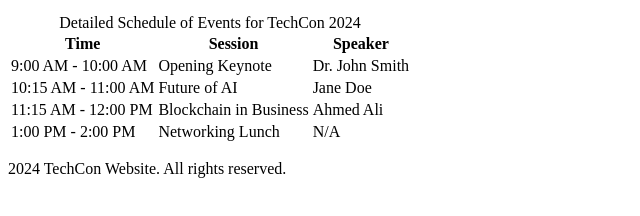
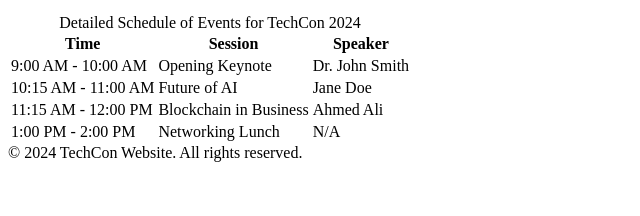
Before and after one commit to khoulidranya/TechCon_HTML, a plain HTML site: page techcon_website/schedule.html in a window 1280 px wide. Shown: the part 212-428 px from the top of the page, without its empty margins (0-640 px from the left). Drawn offline with Linux system fonts and the light colour scheme.

Commit message:
Update schedule.html

```diff
--- a/techcon_website/schedule.html
+++ b/techcon_website/schedule.html
@@ -52,10 +52,8 @@
             </tbody>
         </table>
     </main>
-  <footer>
-        <p>
-        2024 TechCon Website. All rights reserved.
-        </p>
-    </footer>
+<footer>
+    &copy; 2024 TechCon Website. All rights reserved.
+</footer>
 </body>
 </html>
```
